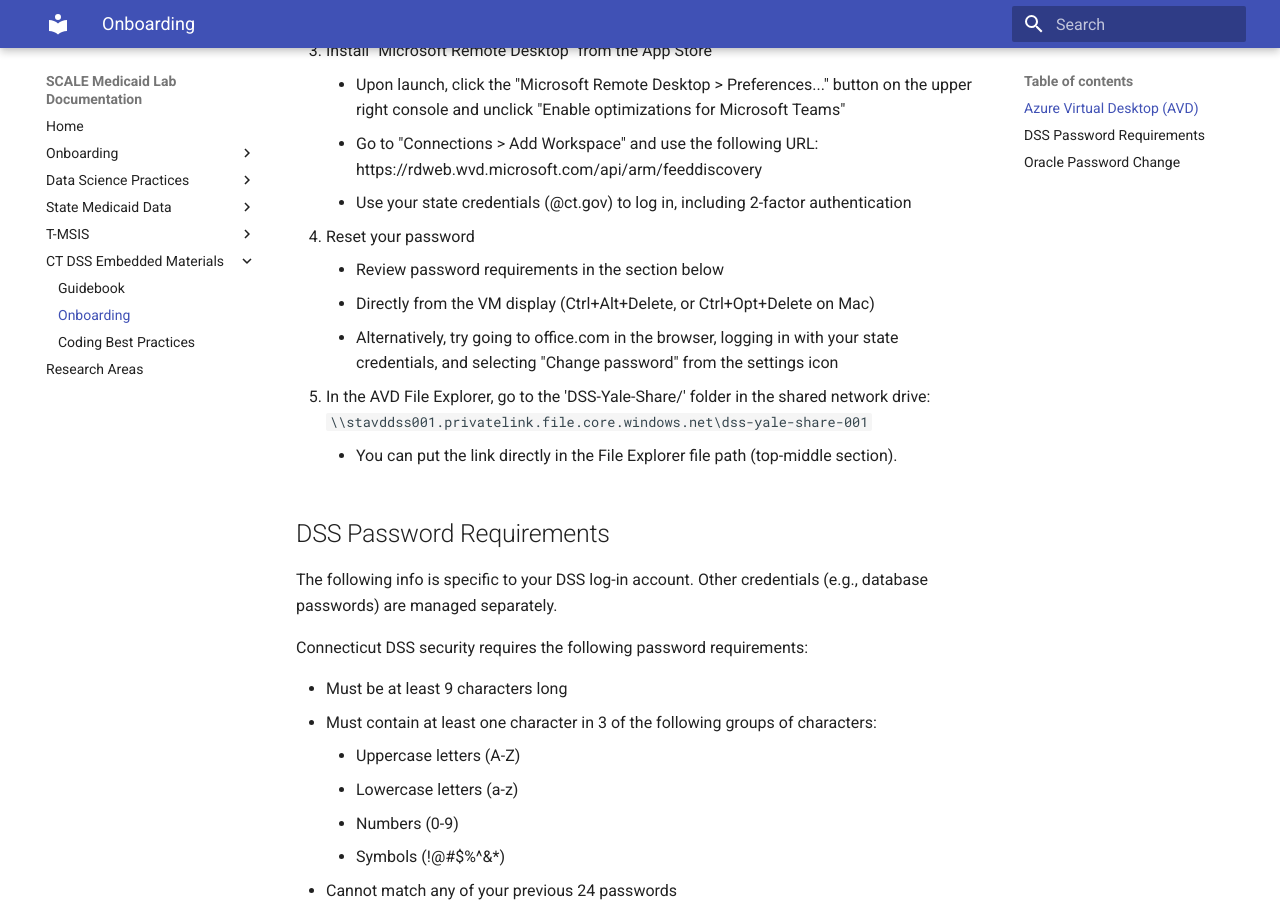
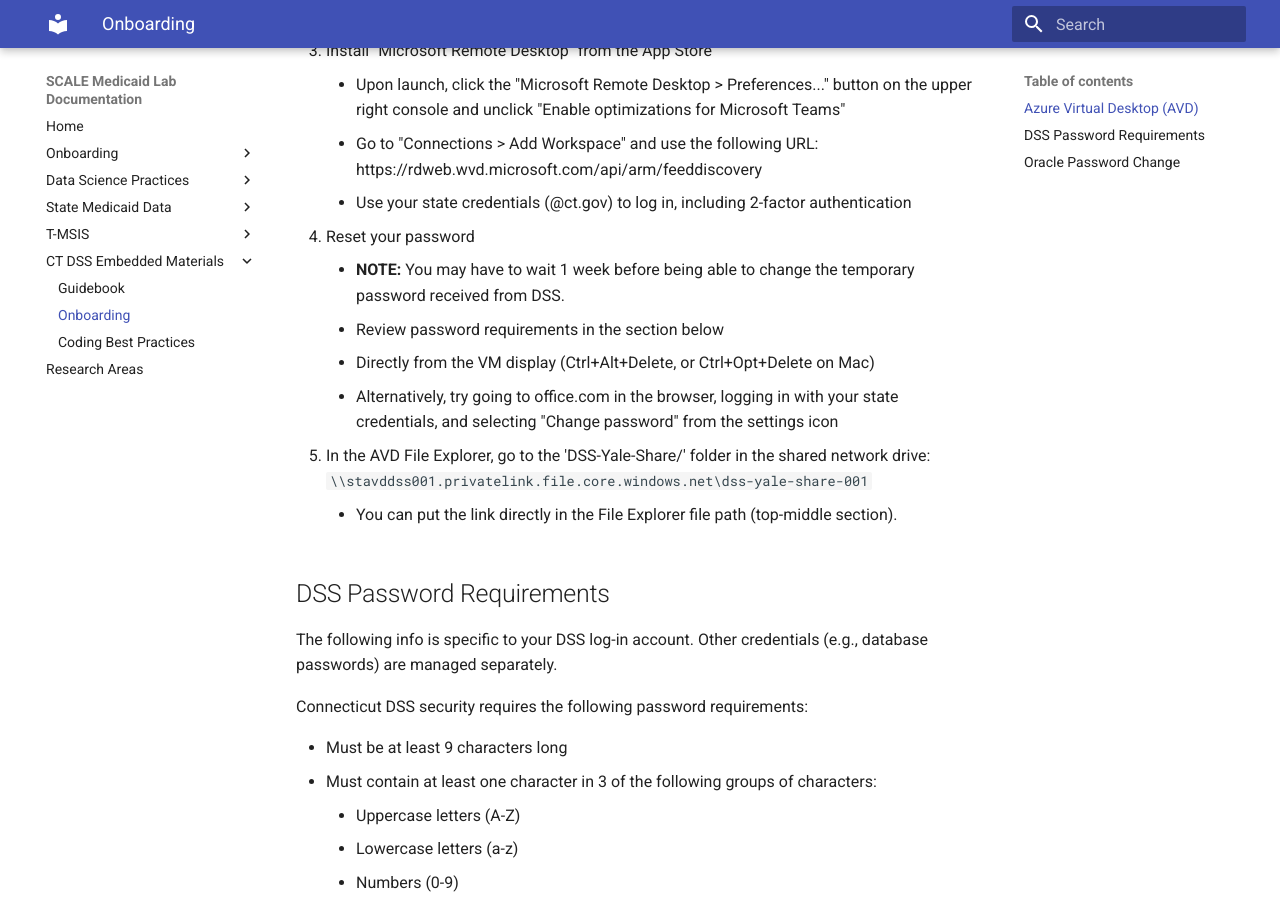
Before and after one commit to Yale-Medicaid/Documentation, an MkDocs documentation site: the page built from docs/embedding/onboarding.md, in a window 1280 px wide and 900 px high, scrolled down 674 px. Built offline with MkDocs 1.6.1 and Material for MkDocs 9.7.7, drawn with Linux system fonts in a browser that asks for light colours.

Commit message:
Embedded onboarding password delay (1-week) fyi

```diff
--- a/docs/embedding/onboarding.md
+++ b/docs/embedding/onboarding.md
@@ -18,6 +18,7 @@
     - Go to "Connections > Add Workspace" and use the following URL: https://rdweb.wvd.microsoft.com/api/arm/feeddiscovery
     - Use your state credentials (@ct.gov) to log in, including 2-factor authentication
 4. Reset your password
+    - **NOTE:** You may have to wait 1 week before being able to change the temporary password received from DSS.
     - Review password requirements in the section below
     - Directly from the VM display (Ctrl+Alt+Delete, or Ctrl+Opt+Delete on Mac)
     - Alternatively, try going to office.com in the browser, logging in with your state credentials, and selecting "Change password" from the settings icon
```
